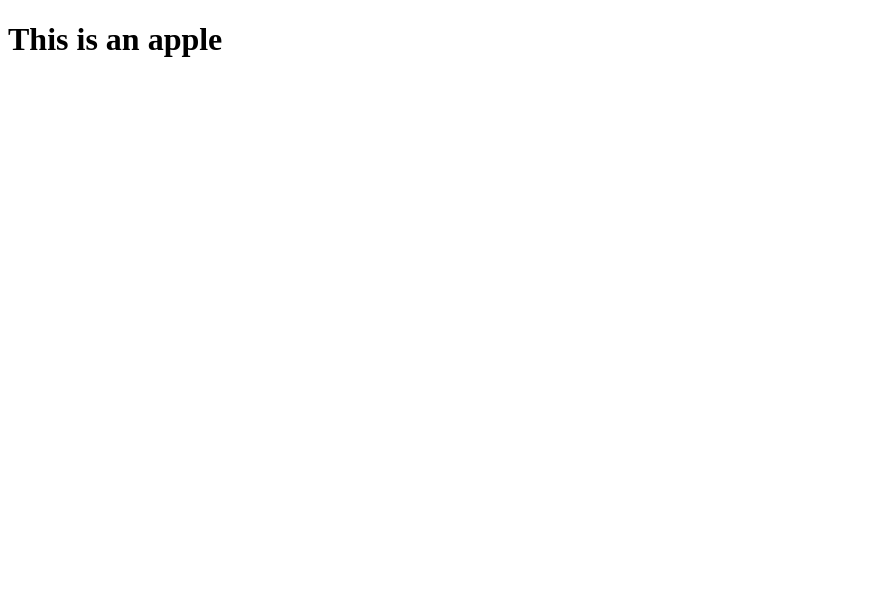
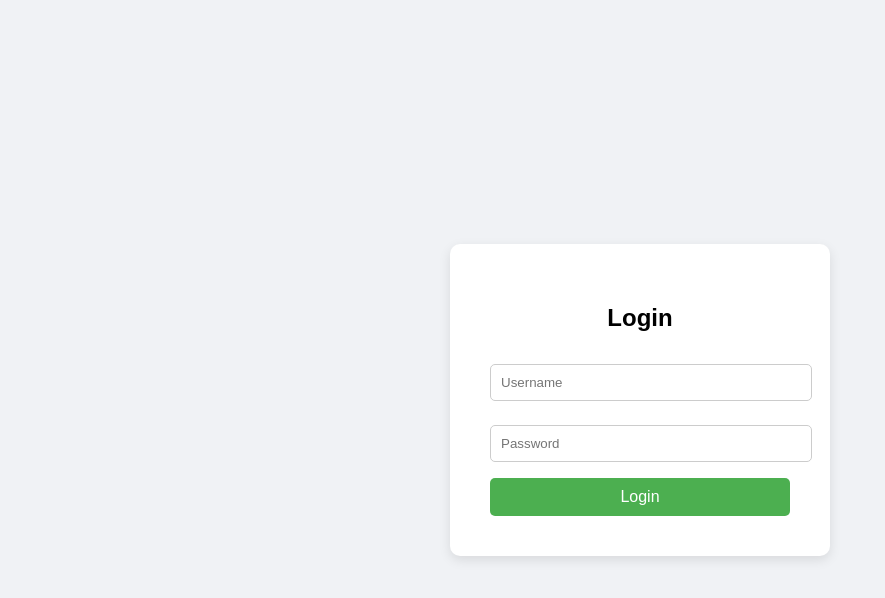
Before and after one commit to MagapuAishwarya/-MagapuAishwarya, a plain HTML site: page index.html in a window 1280 px wide. Shown: the whole page, without its empty margins (0-885 px from the left). Drawn offline with Linux system fonts and the light colour scheme.

Commit message:
added data

```diff
--- a/index.html
+++ b/index.html
@@ -1,12 +1,67 @@
 <!DOCTYPE html>
 <html lang="en">
 <head>
-    <meta charset="UTF-8">
-    <meta name="viewport" content="width=device-width, initial-scale=1.0">
-    <title>Document</title>
+  <meta charset="UTF-8">
+  <title>Login Form</title>
+  <style>
+    body {
+      font-family: Arial, sans-serif;
+      background: #f0f2f5;
+      display: flex;
+      justify-content: center;
+      align-items: center;
+      height: 100vh;
+      margin: 0;
+    }
+
+    .login-container {
+      background: #fff;
+      padding: 40px;
+      border-radius: 10px;
+      box-shadow: 0 4px 12px rgba(0, 0, 0, 0.1);
+      width: 300px;
+    }
+
+    .login-container h2 {
+      text-align: center;
+      margin-bottom: 24px;
+    }
+
+    .login-container input[type="text"],
+    .login-container input[type="password"] {
+      width: 100%;
+      padding: 10px;
+      margin: 8px 0 16px;
+      border: 1px solid #ccc;
+      border-radius: 5px;
+    }
+
+    .login-container button {
+      width: 100%;
+      padding: 10px;
+      background-color: #4CAF50;
+      color: white;
+      border: none;
+      border-radius: 5px;
+      font-size: 16px;
+      cursor: pointer;
+    }
+
+    .login-container button:hover {
+      background-color: #45a049;
+    }
+  </style>
 </head>
 <body>
-    <h1>This is an apple</h1>
+
+  <div class="login-container">
+    <h2>Login</h2>
+    <form action="/login" method="post">
+      <input type="text" name="username" placeholder="Username" required>
+      <input type="password" name="password" placeholder="Password" required>
+      <button type="submit">Login</button>
+    </form>
+  </div>
 
 </body>
 </html>
```
Also changed, not shown: index1.html (deleted, +0 -12 lines), index2.html (deleted, +0 -12 lines).
